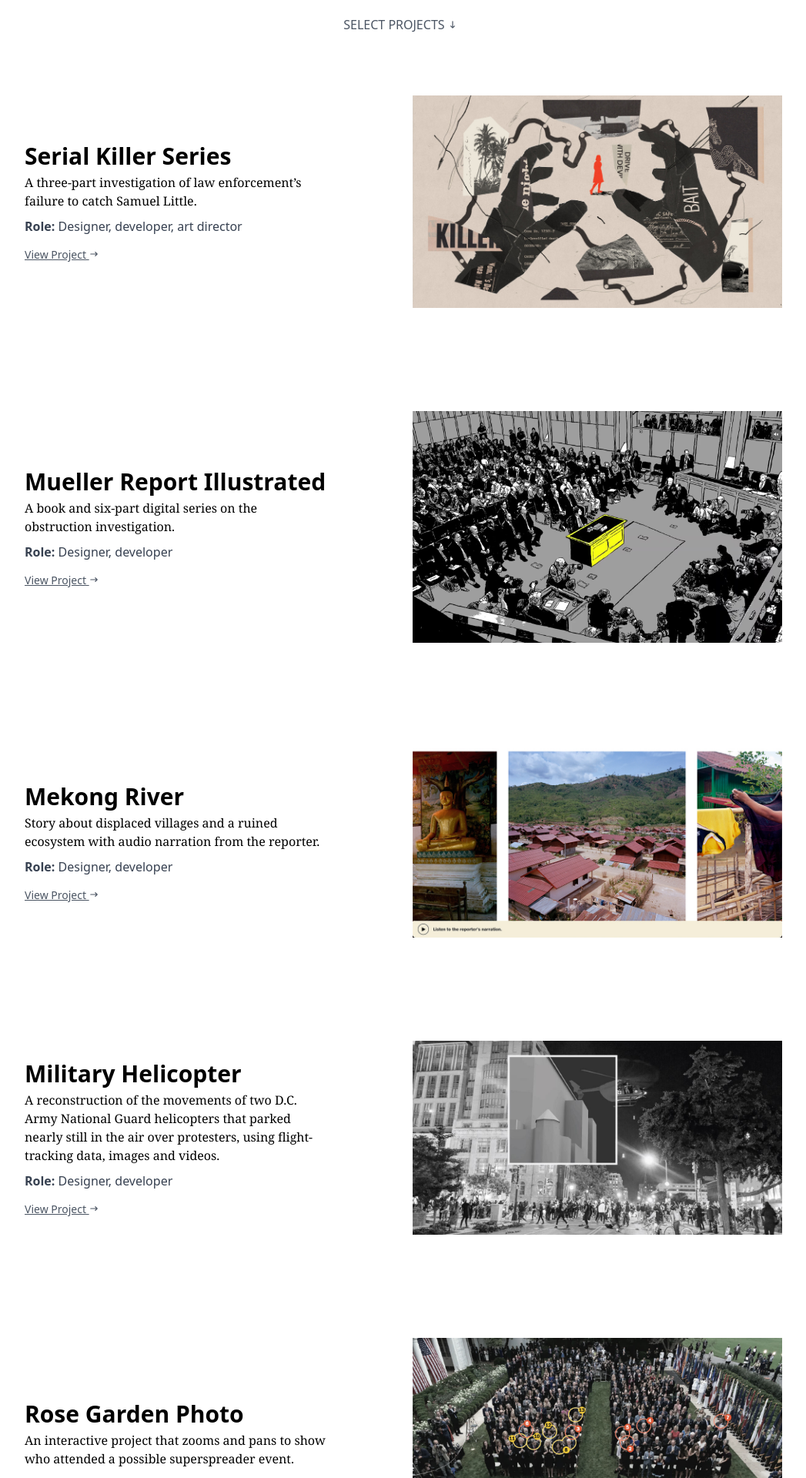
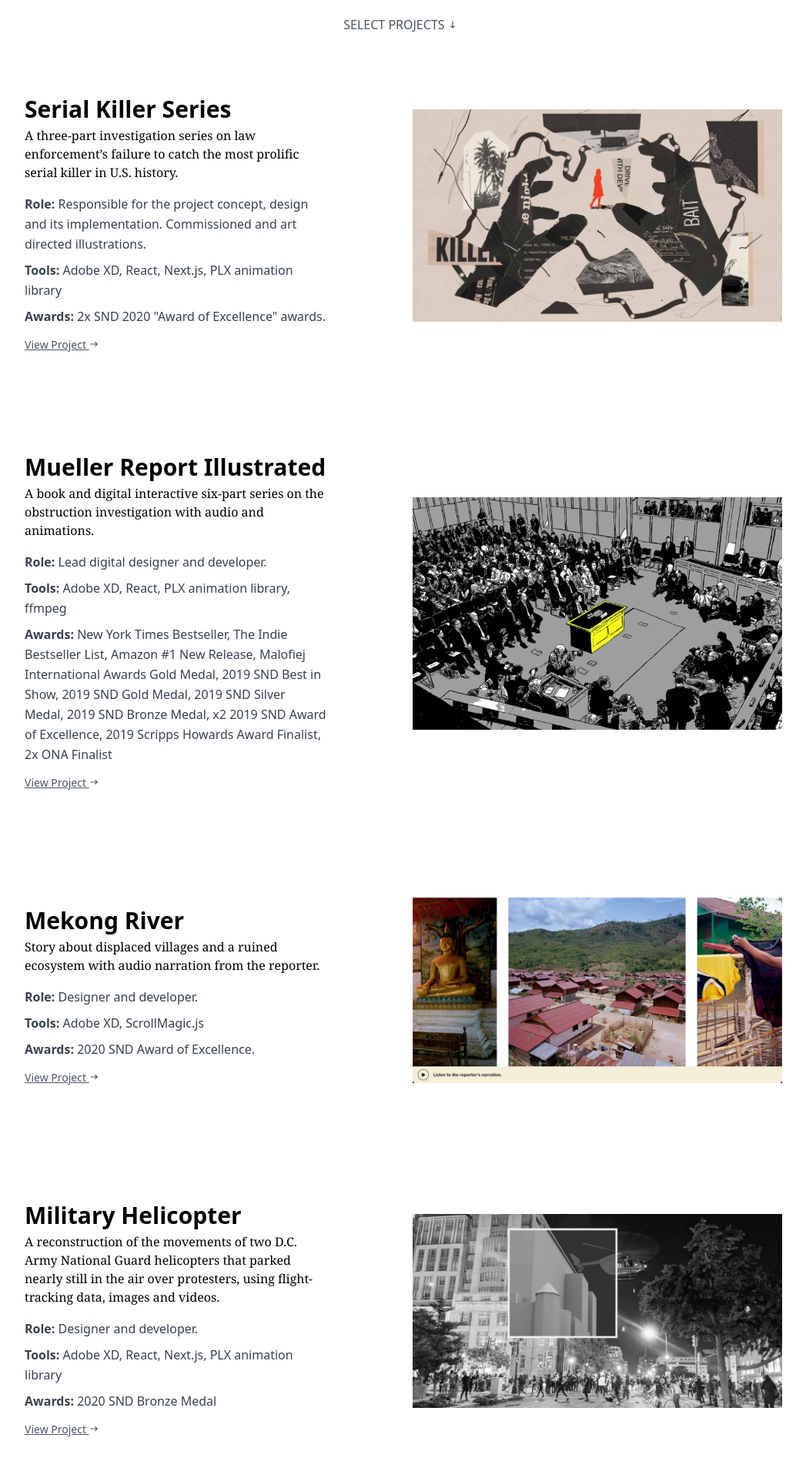
Before and after one commit to luciovilla/luciovilla.com, a Next.js app: page / in a window 1280 px wide. Shown: the part 720-2640 px from the top of the page at 77% size, without its empty margins (120-1167 px from the left). Built offline with nearby package versions, Linux system fonts and the light colour scheme.

Commit message:
big update

```diff
--- a/components/About.js
+++ b/components/About.js
@@ -23,7 +23,8 @@ export default function About() {
             <div className="md:pr-12">
               <p className="mt-4 text-lg leading-relaxed text-gray-600">
                 I'm a designer and web developer currently working at The Washington Post as a
-                Design Editor.
+                Design Editor. Providing project and technical feedback to a team of over 30
+                designers, improving designer's coding workflows and pushing for brand consistency.
               </p>
               <p className="mt-4 text-lg leading-relaxed text-gray-600">
                 Previously I worked at The San Francisco Chronicle, Hoy; Chicago Tribune's Spanish
--- a/components/Awards.js
+++ b/components/Awards.js
@@ -22,7 +22,80 @@ export default function Awards() {
             <div className="w-full md:w-1/2 px-4">
               <div className="relative flex flex-col min-w-0 w-full mb-8">
                 <div className="px-4 flex-auto">
-                  <h3 className="text-xl font-semibold -ml-4">2020</h3>
+                  <h3 className="text-xl font-semibold -ml-4">2021</h3>
+                  <ul className="list-outside list-disc mt-4 text-lg text-gray-600">
+                    <li>
+                      SND:{' '}
+                      <a
+                        className="underline"
+                        rel="noreferrer"
+                        href="https://www.snd.org/bodd/2021/02/25/2020-results/"
+                        target="_blank"
+                      >
+                        Bronze Medal (Story Page Design)
+                      </a>
+                    </li>
+                    <li className="award">
+                      SND:{' '}
+                      <a
+                        className="underline"
+                        rel="noreferrer"
+                        href="https://www.snd.org/bodd/2021/02/25/2020-results/"
+                        target="_blank"
+                      >
+                        Award of Excellence (Use of Original/Commissioned Illustrations)
+                      </a>
+                    </li>
+
+                    <li className="award">
+                      SND:{' '}
+                      <a
+                        className="underline"
+                        rel="noreferrer"
+                        href="https://www.snd.org/bodd/2021/02/25/2020-results/"
+                        target="_blank"
+                      >
+                        Award of Excellence (Use of Video)
+                      </a>
+                    </li>
+
+                    <li className="award">
+                      SND:{' '}
+                      <a
+                        className="underline"
+                        rel="noreferrer"
+                        href="https://www.snd.org/bodd/2021/02/25/2020-results/"
+                        target="_blank"
+                      >
+                        Award of Excellence (Use of Video)
+                      </a>
+                    </li>
+
+                    <li className="award">
+                      SND:{' '}
+                      <a
+                        className="underline"
+                        rel="noreferrer"
+                        href="https://www.snd.org/bodd/2021/02/25/2020-results/"
+                        target="_blank"
+                      >
+                        Award of Excellence (Use of Audio in Digital Storytelling)
+                      </a>
+                    </li>
+
+                    <li className="award">
+                      SND:{' '}
+                      <a
+                        className="underline"
+                        rel="noreferrer"
+                        href="https://www.snd.org/bodd/2021/02/25/2020-results/"
+                        target="_blank"
+                      >
+                        Award of Excellence (Line of Coverage: Long-form Series)
+                      </a>
+                    </li>
+                  </ul>
+                  <h3 className="text-xl font-semibold -ml-4 mt-4">2020</h3>
                   <ul className="list-outside list-disc mt-4 text-lg text-gray-600">
                     <li>
                       SND:{' '}
--- a/components/Projects.js
+++ b/components/Projects.js
@@ -23,25 +23,33 @@ export default function Projects() {
       <section className="relative w-full last:pb-0 max-w-screen-xl m-auto">
         <Featured
           title="Serial Killer Series"
-          projRole="Designer, developer, art director"
+          tools="Adobe XD, React, Next.js, PLX animation library"
+          awards={`2x SND 2020 "Award of Excellence" awards.`}
+          projRole="Responsible for the project concept, design and its implementation. Commissioned and art directed illustrations."
           image="projects/sk.jpg"
-          summary="A three-part investigation of law enforcement’s failure to catch Samuel Little."
+          summary="A three-part investigation series on law enforcement’s failure to catch the most prolific serial killer in U.S. history."
           url="https://www.washingtonpost.com/graphics/2020/national/samuel-little-serial-killer/part-one/"
           width={2126}
           height={1222}
         />
         <Featured
           title="Mueller Report Illustrated"
-          projRole="Designer, developer"
+          projRole="Lead digital designer and developer."
+          tools="Adobe XD, React, PLX animation library, ffmpeg"
           image="projects/mri.jpg"
-          summary="A book and six-part digital series on the obstruction investigation."
+          summary="A book and digital interactive six-part series on the obstruction investigation with audio and animations."
           url="https://www.washingtonpost.com/graphics/2019/politics/mueller-report-illustrated/about/"
+          awards={`New York Times Bestseller, The Indie Bestseller List, Amazon #1 New Release,
+          Malofiej International Awards Gold Medal, 2019 SND Best in Show, 2019 SND Gold Medal, 2019 SND Silver Medal, 2019 SND Bronze Medal, x2 2019 SND Award of Excellence,
+          2019 Scripps Howards Award Finalist, 2x ONA Finalist`}
           width={1560}
           height={980}
         />
         <Featured
           title="Mekong River"
-          projRole="Designer, developer"
+          projRole="Designer and developer."
+          awards="2020 SND Award of Excellence."
+          tools="Adobe XD, ScrollMagic.js "
           image="projects/mekong.jpg"
           summary="Story about displaced villages and a ruined ecosystem with audio narration from the reporter."
           url="https://www.washingtonpost.com/graphics/2020/world/the-mekong-river-basin-under-threat/"
@@ -50,8 +58,10 @@ export default function Projects() {
         />
         <Featured
           title="Military Helicopter"
-          projRole="Designer, developer"
+          projRole="Designer and developer."
           image="projects/helicopter.jpg"
+          tools="Adobe XD, React, Next.js, PLX animation library"
+          awards="2020 SND Bronze Medal"
           summary="A reconstruction of the
           movements of two D.C. Army National Guard
           helicopters that parked nearly still in the air
@@ -62,9 +72,10 @@ export default function Projects() {
         />
         <Featured
           title="Rose Garden Photo"
-          projRole="Designer, developer"
+          tools="React, Next.js, ScrollMonitor"
+          projRole="After news starting breaking that more and more people were testing positive for coronavirus, I quickly designed and developed this alternative form of storytelling to show who attended this event and updated it as needed."
           image="projects/rose.jpg"
-          summary="An interactive project that zooms and pans to show who attended a possible superspreader event."
+          summary="An interactive project that zooms and pans to show who attended a possible superspreader event at the White House."
           url="https://www.washingtonpost.com/graphics/2020/politics/coronavirus-attendees-barrett-nomination-ceremony/"
           width={1356}
           height={892}
@@ -72,10 +83,9 @@ export default function Projects() {
 
         <Featured
           title="Washington Post Project Template Generator"
-          projRole="Part of the core developers"
+          projRole="Part of the core developers and continuing to update. Working on designer workflows, onboarding and documentation."
           image="projects/template.png"
-          summary="A React and NEXT.js (contributor) based template for use by The Washington Post design and graphics
-          teams."
+          summary="A Node, React and Next.js based template that powers all of the custom interactive projects at The Washington Post."
           width={1036}
           height={574}
         />
@@ -84,16 +94,42 @@ export default function Projects() {
   )
 }
 
-const Featured = ({ title, projRole, image, width, height, url, summary }) => (
+const Featured = ({ title, projRole, image, width, height, url, summary, awards, tools }) => (
   <div className="container mx-auto pb-32 w-full md:w-4/5">
-    <div className="items-center flex flex-wrap">
+    <div className="items-center flex flex-wrap flex-row-reverse">
+      <div className="w-full md:w-1/2 mr-auto px-4 pt-4 md:pt-0 mb-5">
+        <ConditionalWrapper
+          condition={url}
+          wrapper={(children) => (
+            <a href={url} target="_blank" rel="noopener">
+              {children}
+            </a>
+          )}
+        >
+          <>
+            <div className="max-w-full image-shadow">
+              <Image alt="..." src={`/${image}`} width={width} height={height} />
+            </div>
+          </>
+        </ConditionalWrapper>
+      </div>
       <div className="w-full md:w-1/2 ml-auto px-4 md:pr-12 md:pl-6 md:pr-4">
         <div className="md:pr-12">
           <h2 className="text-3xl font-semibold">{title}</h2>
           <p className="mt-1">{summary}</p>
-          <div className="mt-2 leading-relaxed text-gray-700">
+          <div className="mt-4 leading-relaxed text-gray-700">
             <b>Role:</b> {projRole}
           </div>
+          {tools && (
+            <div className="mt-2 leading-relaxed text-gray-700">
+              <b>Tools:</b> {tools}
+            </div>
+          )}
+          {awards && (
+            <div className="mt-2 leading-relaxed text-gray-700">
+              <b>Awards:</b> {awards}
+            </div>
+          )}
           {url && (
             <div className="mt-2 text-lg leading-relaxed text-gray-600">
               <a className="underline text-sm" href={url} target="_blank" rel="noopener">
@@ -112,22 +148,6 @@ const Featured = ({ title, projRole, image, width, height, url, summary }) => (
           )}
         </div>
       </div>
-      <div className="w-full md:w-1/2 mr-auto px-4 pt-4 md:pt-0">
-        <ConditionalWrapper
-          condition={url}
-          wrapper={(children) => (
-            <a href={url} target="_blank" rel="noopener">
-              {children}
-            </a>
-          )}
-        >
-          <>
-            <div className="max-w-full image-shadow">
-              <Image alt="..." src={`/${image}`} width={width} height={height} />
-            </div>
-          </>
-        </ConditionalWrapper>
-      </div>
     </div>
   </div>
 )
--- a/components/Topper.js
+++ b/components/Topper.js
@@ -12,7 +12,8 @@ export default function Topper() {
               <p className="mt-1 text-xl text-gray-700">
                 – a designer with a passion for coding engaging stories online. Currently a Design
                 Editor at The Washington Post helping the News Design team advance in digital
-                storytelling, mentoring designers and fostering collaboration across the newsroom.
+                storytelling, mentoring designers, providing both design and technical feedback and
+                while still leading my own projects.
               </p>
             </h1>
           </div>
```
